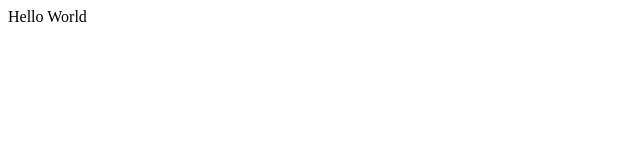
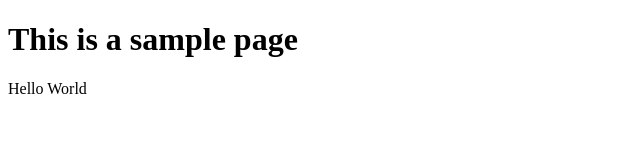
Before and after one commit to satilpereira/test, a plain HTML site: page index.html in a window 1280 px wide. Shown: the whole page, without its empty margins (0-640 px from the left). Drawn offline with Linux system fonts and the light colour scheme.

Commit message:
added h1 header into index.html

```diff
--- a/index.html
+++ b/index.html
@@ -7,6 +7,7 @@
 	<title>Document</title>
 </head>
 <body>
+	<h1>This is a sample page</h1>
 	Hello World
 </body>
 </html>
```
